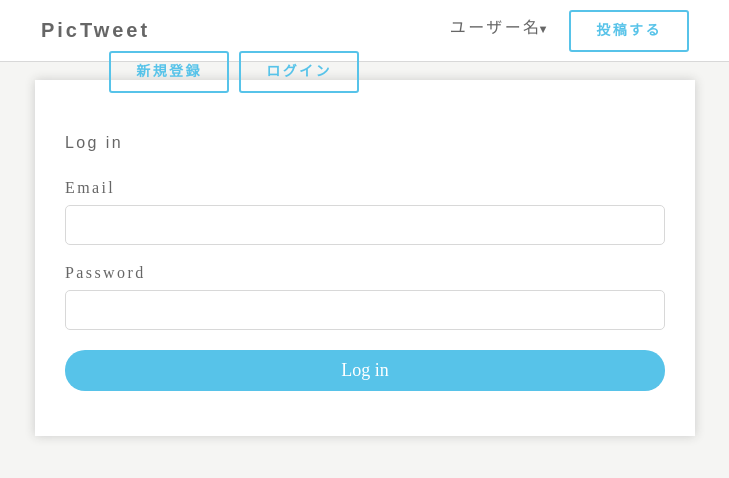
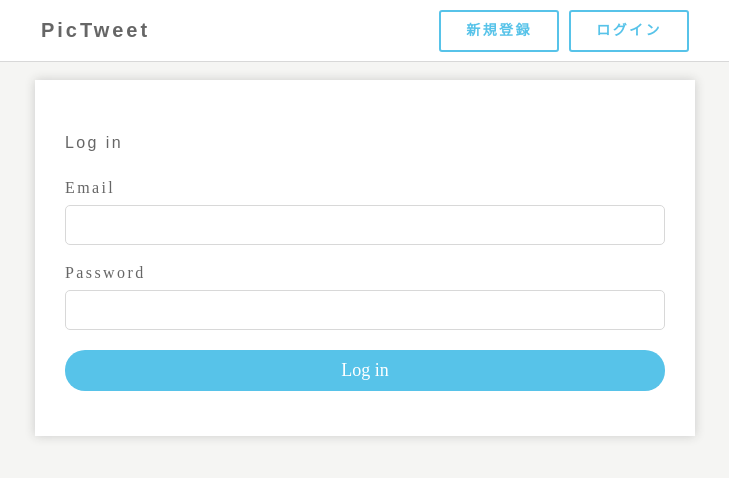
Before and after one commit to masaya-ikeno-ss/pictweet_nextjs_front, a Next.js app: page /users/login in a window 1280 px wide. Shown: the top 478 px of the page, without its empty margins (275-1004 px from the left). Built offline with nearby package versions, Linux system fonts and the light colour scheme.

Commit message:
AuthContextの実装とHeaderの修正

```diff
--- a/app/_components/Header.tsx
+++ b/app/_components/Header.tsx
@@ -2,10 +2,11 @@
 import Link from 'next/link'
 import { useRouter } from 'next/navigation'
 import { FormEvent } from 'react'
-import { logout } from '../api/users'
+import { useAuthContext } from '../context/AuthContext'
 
 const Header = () => {
   const router = useRouter()
+  const { user, logout } = useAuthContext()
 
   const handleLogout = async (e: FormEvent) => {
     e.preventDefault()
@@ -22,9 +23,10 @@ const Header = () => {
     <header className="header">
       <div className="header__bar row">
         <h1 className="grid-6"><Link href="/">PicTweet</Link></h1>
-        <div className="user_nav grid-6">
+        {user?.isAuthenticated ? (
+          <div className="user_nav grid-6">
           <span>
-            <Link href={`/`}>{"ユーザー名"}</Link>
+            <div>{user.nickname}</div>
             <ul className="user__info">
               <li>
                 <Link href={`/`}>マイページ</Link>
@@ -36,10 +38,12 @@ const Header = () => {
           </span>
           <Link href="/" className="post">投稿する</Link>
         </div>
-        <div className="grid-6">
+        ) : (
+          <div className="grid-6">
           <Link href="/users/sign_up" className="post">新規登録</Link>
           <Link href="/users/login" className="post">ログイン</Link>
         </div>
+        )}
       </div>
    </header>
   )
--- /dev/null
+++ b/app/context/AuthContext.tsx
@@ -0,0 +1,58 @@
+'use client'
+
+import React, { createContext, useContext, useState } from 'react'
+import { login as apiLogin, logout as apiLogout } from '@/app/api/users'
+
+type User = {
+  id: number
+  nickname: string
+  isAuthenticated: boolean
+} | null
+
+type AuthContextType = {
+  user: User
+  setUser: React.Dispatch<React.SetStateAction<User>>
+  login: (email: string, password: string) => Promise<void>
+  logout: () => Promise<void>
+}
+
+const AuthContext = createContext<AuthContextType | undefined>(undefined)
+
+export function AuthProvider({ children }: { children: React.ReactNode }) {
+  const [user, setUser] = useState<User>(null)
+
+  const login = async (email: string, password: string) => {
+    try {
+      const userData = await apiLogin({ email, password });
+      const user = { id: userData.id, nickname: userData.nickname, isAuthenticated: true };
+      setUser(user);
+    } catch (error) {
+      console.error('Login error:', error);
+      throw error;
+    }
+  }
+
+  const logout = async () => {
+    try {
+      await apiLogout();
+      setUser(null);
+    } catch (error) {
+      console.error('Logout error:', error);
+      throw error;
+    }
+  }
+
+  return (
+    <AuthContext.Provider value={{ user, setUser, login, logout }}>
+      {children}
+    </AuthContext.Provider>
+  )
+}
+
+export function useAuthContext() {
+  const context = useContext(AuthContext)
+  if (context === undefined) {
+    throw new Error('useAuth must be used within an AuthProvider')
+  }
+  return context
+}
--- a/app/layout.tsx
+++ b/app/layout.tsx
@@ -1,3 +1,4 @@
+import { AuthProvider } from './context/AuthContext';
 import './styles/style.css'
 
 export const metadata = {
@@ -8,7 +9,9 @@ export default function RootLayout({ children }: { children: React.ReactNode })
   return (
     <html lang="ja">
       <body>
-        {children}
+        <AuthProvider>
+          {children}
+        </AuthProvider>
       </body>
     </html>
   );
--- a/app/users/login/page.tsx
+++ b/app/users/login/page.tsx
@@ -3,7 +3,7 @@ import { useForm } from "react-hook-form"
 import Header from "@/app/_components/Header"
 import { useRouter } from "next/navigation"
 import { useState } from "react"
-import { login } from "@/app/api/users"
+import { useAuthContext } from "@/app/context/AuthContext"
 
 interface LoginCredentials {
   email: string
@@ -14,10 +14,11 @@ const LoginPage = () => {
   const router = useRouter()
   const { register, handleSubmit, formState: { errors } } = useForm<LoginCredentials>()
   const [errorMessages, setErrorMessages] = useState<string[]>([])
+  const { login } = useAuthContext()
 
   const onSubmit = async (formData: LoginCredentials) => {
     try {
-      await login({ email: formData.email, password: formData.password });
+      await login(formData.email, formData.password)
       router.push('/');
     } catch (error) {
       setErrorMessages([error instanceof Error ? error.message : 'エラーが発生しました']);
```
